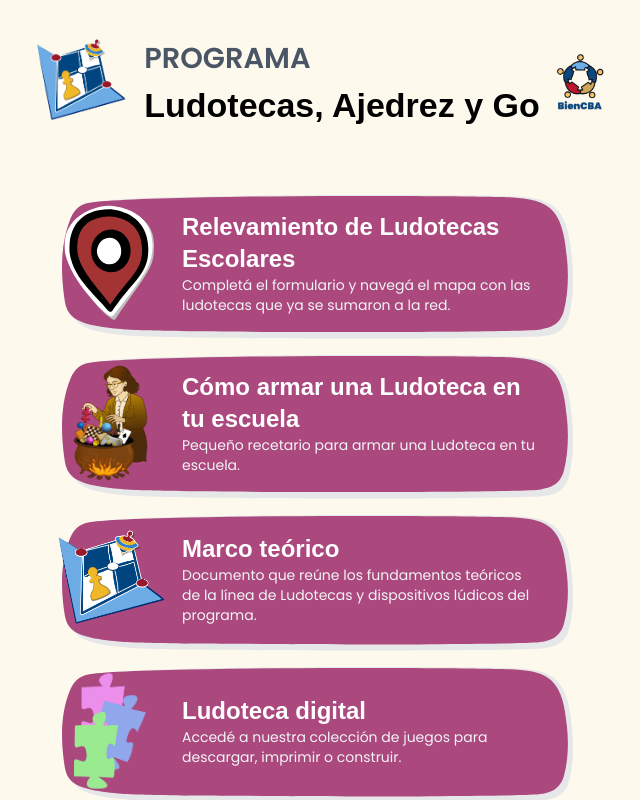
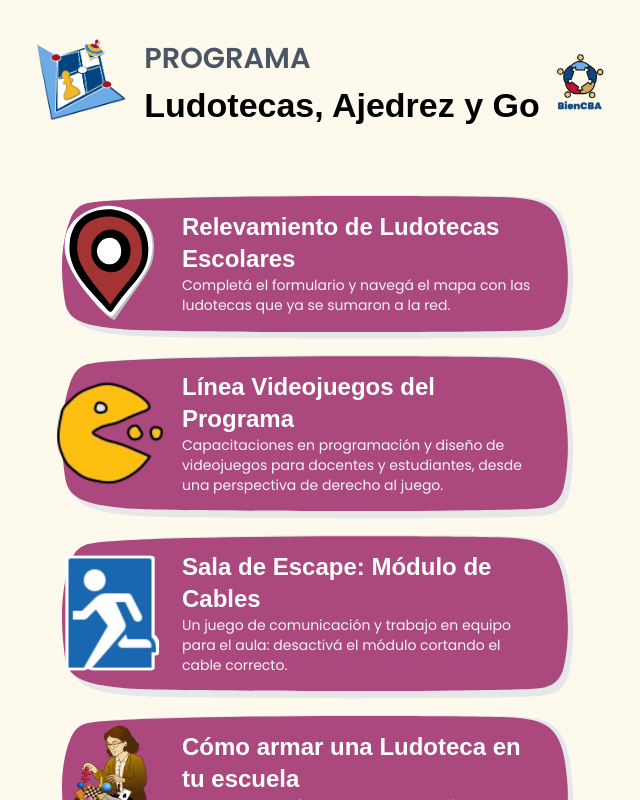
Before and after one commit to VladimirCharkot/ludotecas, a Next.js app: page / in a window 1280 px wide. Shown: the top 800 px of the page, without its empty margins (322-962 px from the left). Built offline with nearby package versions, Linux system fonts and the light colour scheme; a web font is replaced by a local one.

Commit message:
Feedback de Marcos y publicación! :D

```diff
--- a/components/links-svg.tsx
+++ b/components/links-svg.tsx
@@ -10,6 +10,7 @@
 import MiniaturaCartas from "@/public/assets/miniatura-cartas.webp"
 import MiniaturaHechizo from "@/public/assets/hechizo.webp"
 import Peon from "@/public/assets/peon.webp"
+import Go from "@/public/assets/go-lazo.webp"
 import PiezasJigsaw from "@/public/assets/piezas-jigsaw.webp"
 import Logo from "@/public/logo.png"
 import LogoProvincia from "@/public/assets/institucional/logo-provincia.webp"
@@ -23,22 +24,22 @@
     descripcion:
       "Completá el formulario y navegá el mapa con las ludotecas que ya se sumaron a la red.",
   },
-  // {
-  //   titulo: "Línea Videojuegos del Programa",
-  //   url: "/videojuegos",
-  //   img: Videojuegos,
-  //   alt: "Ícono de joystick de videojuegos.",
-  //   descripcion:
-  //     "Capacitaciones en programación y diseño de videojuegos para docentes y estudiantes, desde una perspectiva de derecho al juego.",
-  // },
-  // {
-  //   titulo: "Sala de Escape: Módulo de Cables",
-  //   url: "/sala-de-escape",
-  //   img: SalaDeEscape,
-  //   alt: "Ícono de puerta de sala de escape.",
-  //   descripcion:
-  //     "Un juego de comunicación y trabajo en equipo para el aula: desactivá el módulo cortando el cable correcto.",
-  // },
+  {
+    titulo: "Línea Videojuegos del Programa",
+    url: "/videojuegos",
+    img: Videojuegos,
+    alt: "Ícono de Pacman.",
+    descripcion:
+      "Capacitaciones en programación y diseño de videojuegos para docentes y estudiantes, desde una perspectiva de derecho al juego.",
+  },
+  {
+    titulo: "Sala de Escape: Módulo de Cables",
+    url: "/sala-de-escape",
+    img: SalaDeEscape,
+    alt: "Ícono de puerta de sala de escape.",
+    descripcion:
+      "Un juego de comunicación y trabajo en equipo para el aula: desactivá el módulo cortando el cable correcto.",
+  },
   {
     titulo: "Cómo armar una Ludoteca en tu escuela",
     url: "/guia-2026",
--- a/content/articulos/videojuegos.md
+++ b/content/articulos/videojuegos.md
@@ -3,9 +3,9 @@
 descripcion: Capacitaciones en programación y diseño de videojuegos para docentes y estudiantes, desde una perspectiva de derecho al juego.
 ---
 
-La línea de Videojuegos impulsa capacitaciones dirigidas a docentes y estudiantes para acercarse a la programación y el diseño de videojuegos desde una perspectiva de derecho al juego y aporta a otras líneas del proyecto como en [la selección de videojuegos para los napies por los 50 años del golpe](ludoteca/50-cartas).
+La línea de Videojuegos impulsa capacitaciones dirigidas a docentes y estudiantes para acercarse a la programación y el diseño de videojuegos desde una perspectiva de derecho al juego y aporta a otras líneas del proyecto como en [la selección de videojuegos para los naipes por los 50 años del golpe](ludoteca/50-cartas).
 
-Más que enseñar _sobre_ videojuegos, el foco está puesto en el bienestar docente y en el ejercicio de la creatividad y la lúdica: programar se propone como una forma más de jugar y de crear.
+Más que enseñar _sobre_ videojuegos, el foco está puesto en el ejercicio de la creatividad y la lúdica: programar se propone como una forma más de jugar y de crear.
 
 ## Sala de Escape: Módulo de Cables
 
@@ -13,7 +13,7 @@
 
 ## Capacitaciones
 
-Actualmente ofrecemos capacitaciones de **Introducción a la programación de videojuegos** en **Scratch**, un lenguaje de programación visual pensado para el aprendizaje, que permite crear juegos y animaciones sin necesidad de escribir código de texto. Como próximos pasos, tenemos previsto sumar el año que viene propuestas de **Python lúdico** y de **Matemática para la programación de videojuegos**.
+Actualmente ofrecemos capacitaciones de **Introducción a la programación de videojuegos** en **Scratch**, un lenguaje de programación visual pensado para el aprendizaje, que permite crear juegos y animaciones sin necesidad de escribir código de texto. Como próximos pasos, tenemos previsto sumar propuestas de **Python lúdico** y de **Matemática para la programación de videojuegos**.
 
 <iframe width="560" height="315" src="https://www.youtube.com/embed/esG3J1HTyWk?si=qV1EdLYzmALsfEUX" title="YouTube video player" frameborder="0" allow="accelerometer; autoplay; clipboard-write; encrypted-media; gyroscope; picture-in-picture; web-share" referrerpolicy="strict-origin-when-cross-origin" allowfullscreen></iframe>
 
```
